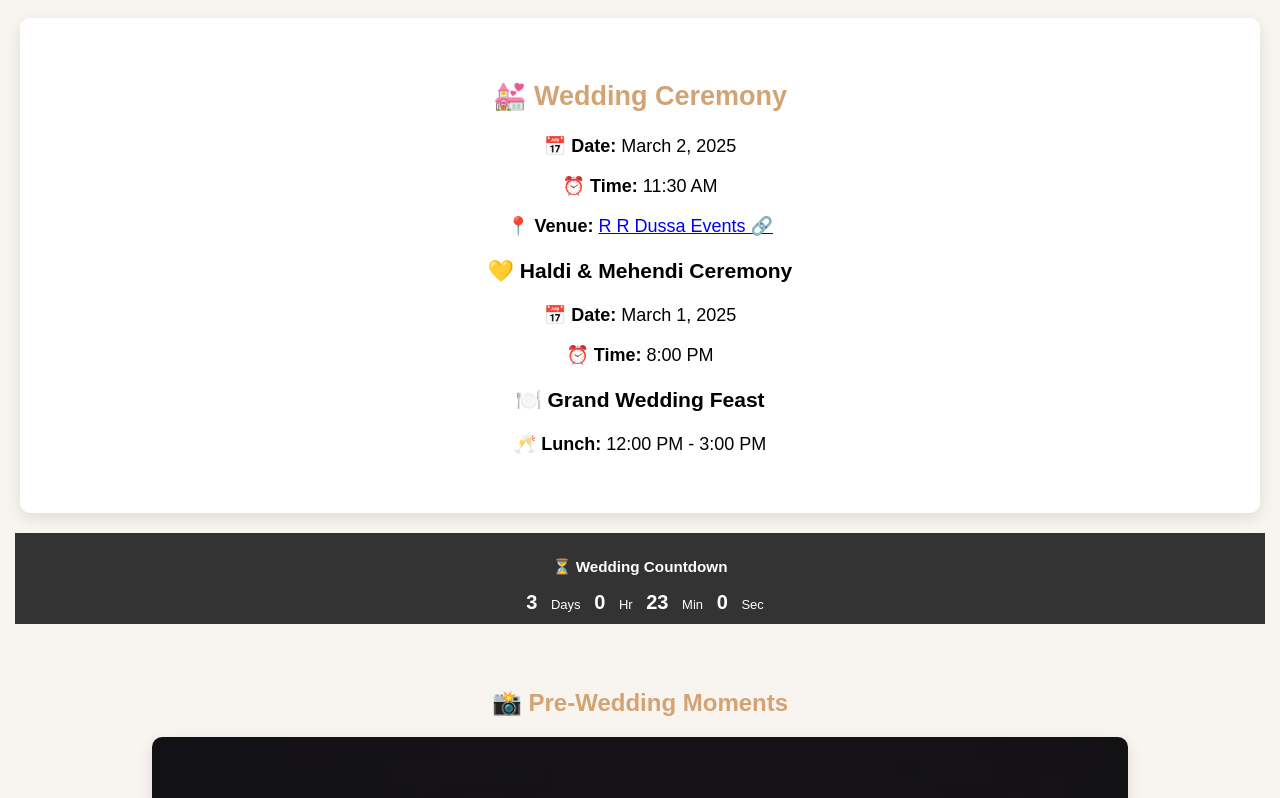
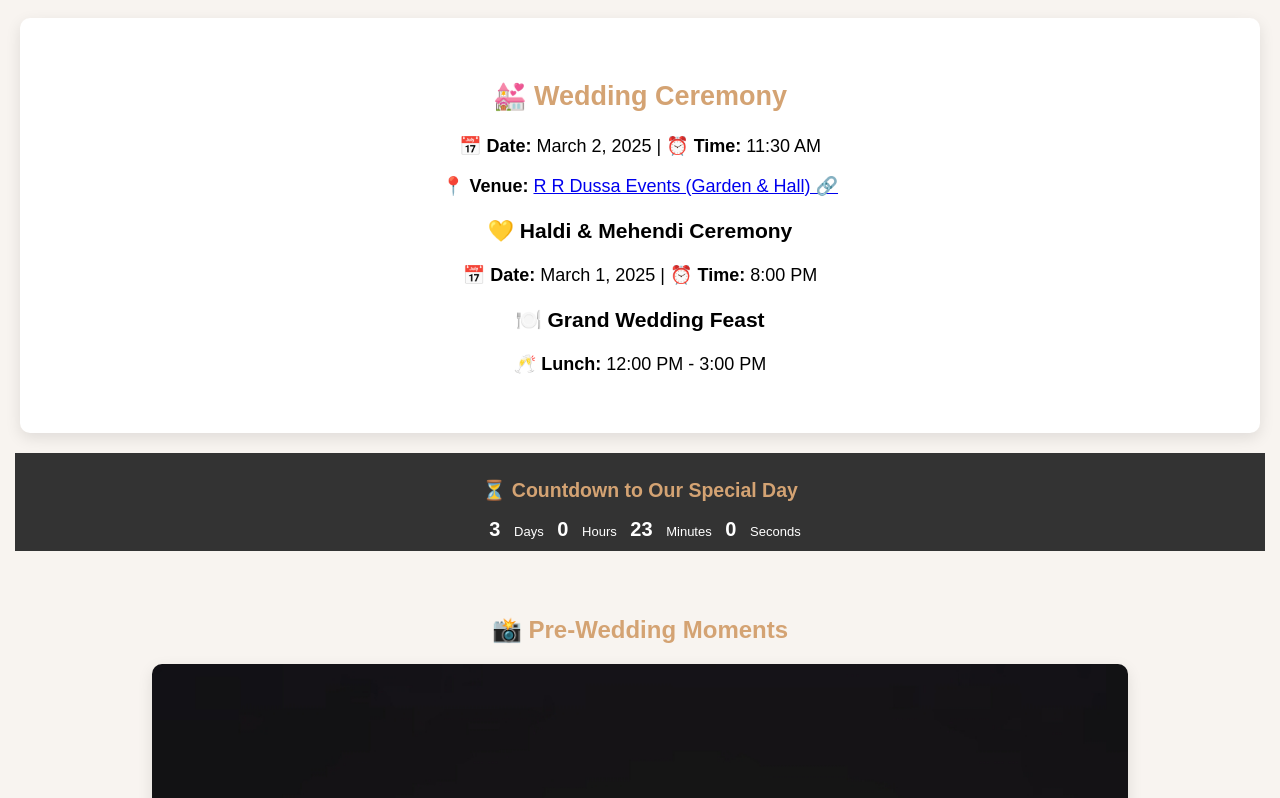
Before and after one commit to riteshgondhale/wedding-invitation-website-, a plain HTML site: page index.html in a window 1280 px wide. Shown: the part 722-1520 px from the top of the page. Drawn offline with Linux system fonts and the light colour scheme.

Commit message:
Update index.html

```diff
--- a/index.html
+++ b/index.html
@@ -20,15 +20,13 @@
     <!-- Wedding Details -->
     <section class="details">
         <h2>💒 Wedding Ceremony</h2>
-        <p>📅 <b>Date:</b> March 2, 2025 </p>
-        <p>⏰ <b>Time:</b> 11:30 AM</p>
+        <p>📅 <b>Date:</b> March 2, 2025 | ⏰ <b>Time:</b> 11:30 AM</p>
         <p>📍 <b>Venue:</b>
-            <a href="https://g.co/kgs/FVu2b7h" target="_blank">R R Dussa Events 🔗</a>
+            <a href="https://g.co/kgs/FVu2b7h" target="_blank">R R Dussa Events (Garden & Hall) 🔗</a>
         </p>
 
         <h3>💛 Haldi & Mehendi Ceremony</h3>
-        <p>📅 <b>Date:</b> March 1, 2025 </p>
-           <p> ⏰ <b>Time:</b> 8:00 PM</p>
+        <p>📅 <b>Date:</b> March 1, 2025 | ⏰ <b>Time:</b> 8:00 PM</p>
 
         <h3>🍽️ Grand Wedding Feast</h3>
         <p>🥂 <b>Lunch:</b> 12:00 PM - 3:00 PM</p>
@@ -36,15 +34,14 @@
 
     <!-- Countdown Timer -->
     <section class="countdown">
-    <h3>⏳ Wedding Countdown</h3>
-    <div id="timer">
-        <span id="days">00</span> Days
-        <span id="hours">00</span> Hr
-        <span id="minutes">00</span> Min
-        <span id="seconds">00</span> Sec
-    </div>
-</section>
-
+        <h2>⏳ Countdown to Our Special Day</h2>
+        <div id="timer">
+            <span id="days">00</span> Days
+            <span id="hours">00</span> Hours
+            <span id="minutes">00</span> Minutes
+            <span id="seconds">00</span> Seconds
+        </div>
+    </section>
 
     <!-- Image Gallery -->
     <section class="gallery">
@@ -56,7 +53,7 @@
 
     <!-- Footer -->
     <footer>
-        <p>💖 With love, The Naik & Choudhari Family 💖</p>
+        <p>💖 With love, The Nakod & Choudhari Family 💖</p>
     </footer>
 
 </body>
```
